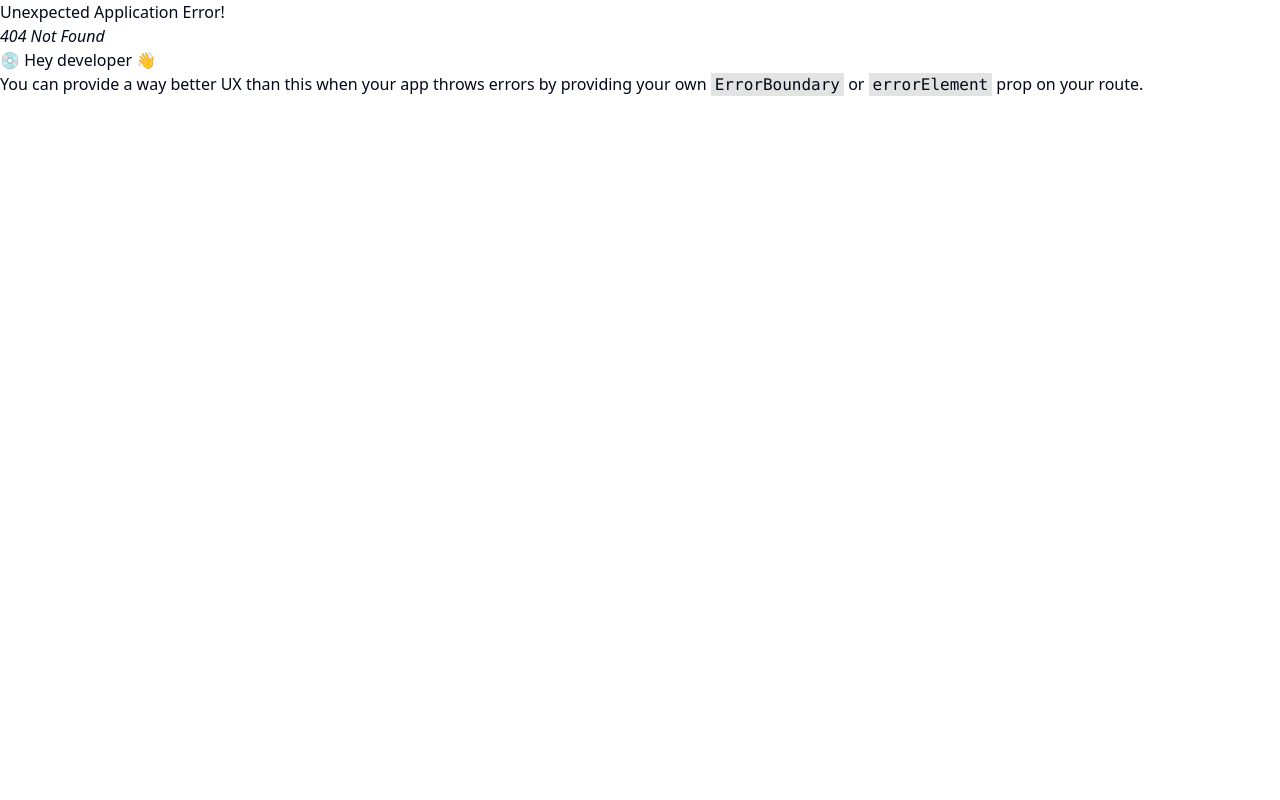
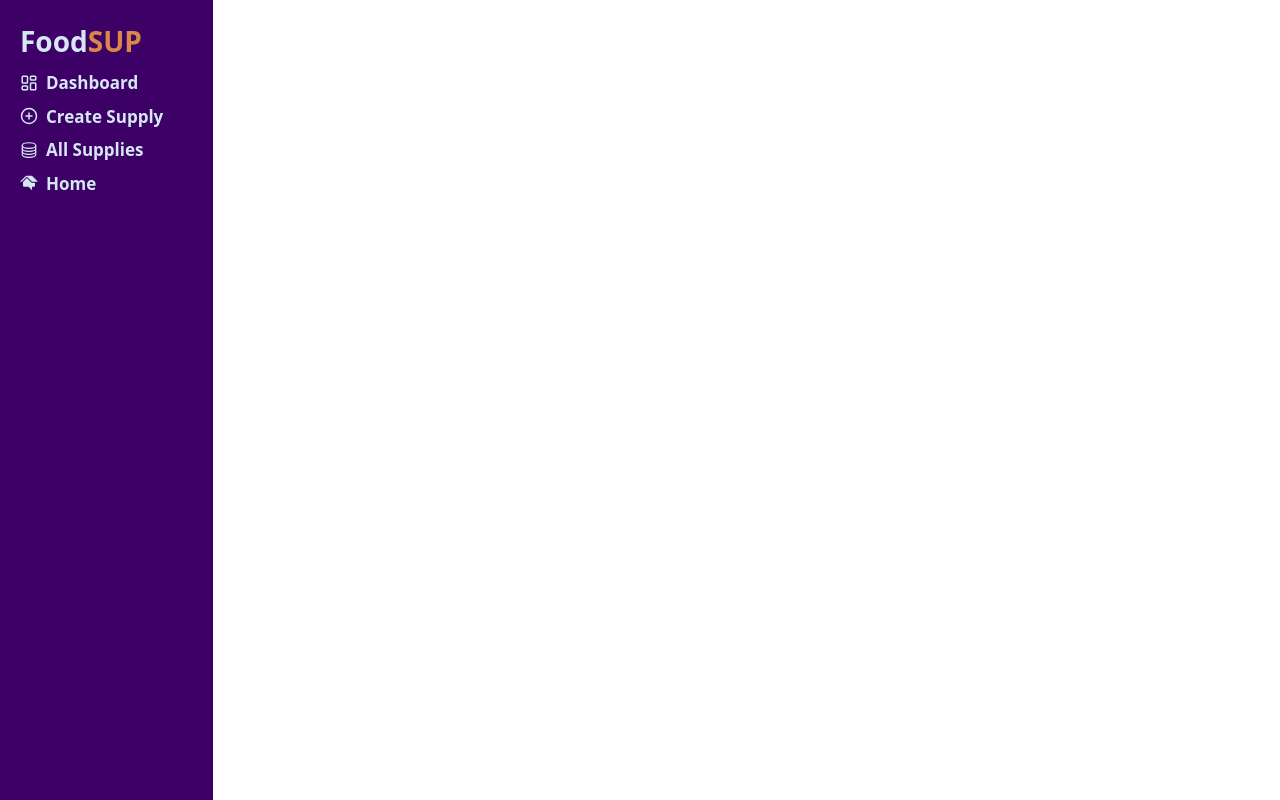
Before and after one commit to abdurrahmanrahat/food-supply, a React (Vite) app: page /admin in a window 1280 px wide. Before the commit this address had no page. Built offline with nearby package versions, Linux system fonts and the light colour scheme.

Commit message:
admin layout

```diff
--- a/src/components/layout/AdminLayout.tsx
+++ b/src/components/layout/AdminLayout.tsx
@@ -1,5 +1,15 @@
+import { Outlet } from "react-router-dom";
+import Sidebar from "./Sidebar";
+
 const AdminLayout = () => {
-  return <div>AdminLayout</div>;
+  return (
+    <div className="grid grid-cols-12">
+      <Sidebar></Sidebar>
+      <div className="col-span-9 md:col-span-10 h-full px-5">
+        <Outlet></Outlet>
+      </div>
+    </div>
+  );
 };
 
 export default AdminLayout;
--- /dev/null
+++ b/src/components/layout/Sidebar.tsx
@@ -0,0 +1,54 @@
+import { IoServerOutline } from "react-icons/io5";
+import { LuLayoutDashboard, LuPlusCircle } from "react-icons/lu";
+import { SiHomeadvisor } from "react-icons/si";
+import ActiveLink from "../ui/ActiveLink";
+
+const Sidebar = () => {
+  return (
+    <aside className="bg-[#3D0066] col-span-3 md:col-span-2 h-screen sticky top-0 left-0 overflow-auto p-4 lg:p-5 text-primary-text">
+      <nav className="flex flex-col gap-2">
+        <h2 className="text-primary-text text-[28px] font-bold">
+          Food<span className="text-secondary-text opacity-80">SUP</span>
+        </h2>
+
+        <p className="font-semibold text-[14px] md:text-[17px] 2xl:text-[18px] hover:text-secondary-text transition-all duration-500">
+          <ActiveLink to="/admin/dashboard">
+            <div className="flex items-center gap-2">
+              <LuLayoutDashboard className="text-[18px]" />
+              <span className="truncate">Dashboard</span>
+            </div>
+          </ActiveLink>
+        </p>
+
+        <p className="font-semibold text-[14px] md:text-[17px] 2xl:text-[18px] hover:text-secondary-text transition-all duration-500">
+          <ActiveLink to="/admin/create-supply">
+            <div className="flex items-center gap-2">
+              <LuPlusCircle className="text-[18px]" />
+              <span className="truncate">Create Supply</span>
+            </div>
+          </ActiveLink>
+        </p>
+
+        <p className="font-semibold text-[14px] md:text-[17px] 2xl:text-[18px] hover:text-secondary-text transition-all duration-500">
+          <ActiveLink to="/admin/supplies">
+            <div className="flex items-center gap-2">
+              <IoServerOutline className="text-[18px]" />
+              <span className="truncate">All Supplies</span>
+            </div>
+          </ActiveLink>
+        </p>
+
+        <p className="font-semibold text-[14px] md:text-[17px] 2xl:text-[18px] hover:text-secondary-text transition-all duration-500">
+          <ActiveLink to="/">
+            <div className="flex items-center gap-2">
+              <SiHomeadvisor className="text-[18px]" />
+              <span className="truncate">Home</span>
+            </div>
+          </ActiveLink>
+        </p>
+      </nav>
+    </aside>
+  );
+};
+
+export default Sidebar;
--- a/src/index.css
+++ b/src/index.css
@@ -1,8 +1,8 @@
+@import url('https://fonts.googleapis.com/css2?family=Satisfy&display=swap');
+
 @tailwind base;
 @tailwind components;
 @tailwind utilities;
-
-@import url('https://fonts.googleapis.com/css2?family=Satisfy&display=swap');
 
 
 @layer base {
--- a/src/pages/About/About.tsx
+++ /dev/null
@@ -1,5 +0,0 @@
-const About = () => {
-  return <div>About</div>;
-};
-
-export default About;
--- /dev/null
+++ b/src/pages/Admin/AllSupplies/AllSupplies.tsx
@@ -0,0 +1,5 @@
+const AllSupplies = () => {
+  return <div>AllSupplies</div>;
+};
+
+export default AllSupplies;
--- /dev/null
+++ b/src/pages/Admin/CreateSupply/CreateSupply.tsx
@@ -0,0 +1,5 @@
+const CreateSupply = () => {
+  return <div>CreateSupply</div>;
+};
+
+export default CreateSupply;
--- /dev/null
+++ b/src/pages/Admin/Dashboard/Dashboard.tsx
@@ -0,0 +1,5 @@
+const Dashboard = () => {
+  return <div>Dashboard</div>;
+};
+
+export default Dashboard;
```
Also changed, not shown: src/routes/Routes.tsx (+22 -5 lines).
